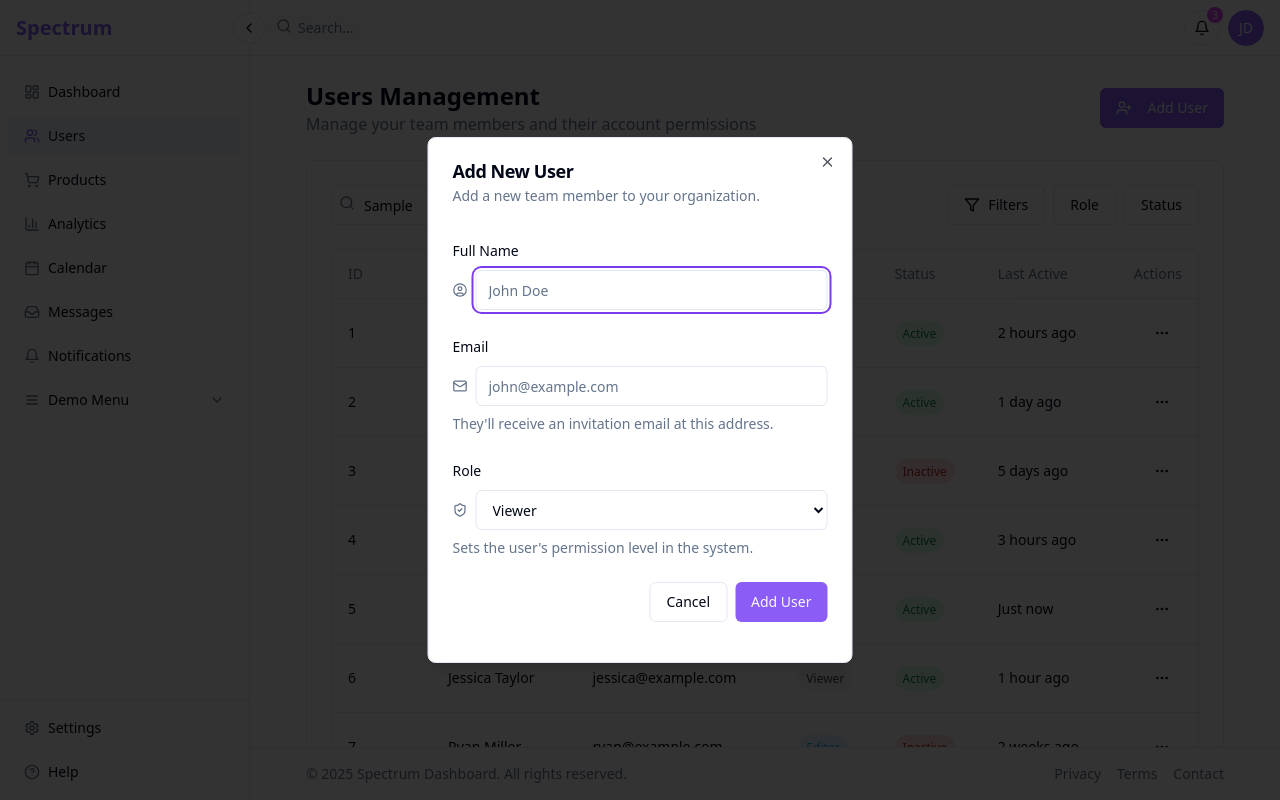
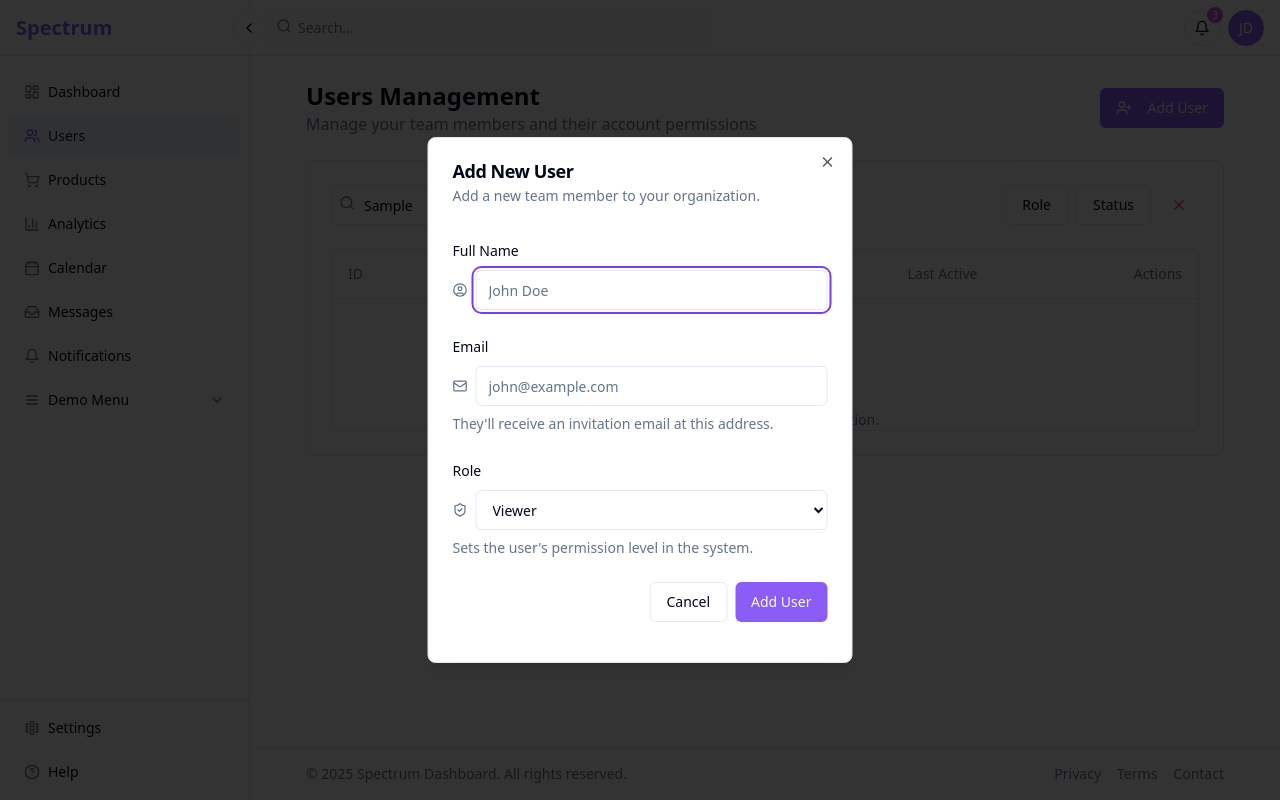
Before and after one commit to worksbucket/radiant-dash-sparkle-ui, a React (Vite) app: page /users in a window 1280 px wide. Both pictures are taken after typing "Sample" into the empty fields and a click on the button "Add User". Built offline with nearby package versions, Linux system fonts and the light colour scheme.

Commit message:
feat: Add user table filters
Adds filtering functionality to the user table.

```diff
--- a/src/pages/Users.tsx
+++ b/src/pages/Users.tsx
@@ -1,5 +1,5 @@
 
-import React, { useState } from 'react';
+import React, { useState, useEffect } from 'react';
 import DashboardLayout from '@/components/dashboard/DashboardLayout';
 import {
   Table,
@@ -17,7 +17,9 @@ import {
   MoreHorizontal,
   Mail,
   ShieldCheck,
-  CircleUser
+  CircleUser,
+  X,
+  Check
 } from 'lucide-react';
 import { Button } from "@/components/ui/button";
 import { Input } from "@/components/ui/input";
@@ -39,10 +41,23 @@ import {
   FormLabel,
   FormMessage,
 } from "@/components/ui/form";
+import {
+  Popover,
+  PopoverContent,
+  PopoverTrigger,
+} from "@/components/ui/popover";
+import { Checkbox } from "@/components/ui/checkbox";
 import { useForm } from "react-hook-form";
 import { z } from "zod";
 import { zodResolver } from "@hookform/resolvers/zod";
 import { useToast } from "@/hooks/use-toast";
+import {
+  DropdownMenu,
+  DropdownMenuContent,
+  DropdownMenuItem,
+  DropdownMenuTrigger,
+  DropdownMenuSeparator
+} from "@/components/ui/dropdown-menu";
 
 // Sample user data
 const users = [
@@ -69,6 +84,10 @@ type FormValues = z.infer<typeof formSchema>;
 
 const Users = () => {
   const [open, setOpen] = useState(false);
+  const [searchQuery, setSearchQuery] = useState('');
+  const [filteredUsers, setFilteredUsers] = useState(users);
+  const [roleFilters, setRoleFilters] = useState<string[]>([]);
+  const [statusFilters, setStatusFilters] = useState<string[]>([]);
   const { toast } = useToast();
 
   const form = useForm<FormValues>({
@@ -79,6 +98,32 @@ const Users = () => {
       role: "Viewer",
     },
   });
+
+  // Apply filters when dependencies change
+  useEffect(() => {
+    let result = users;
+
+    // Apply search filter
+    if (searchQuery) {
+      const query = searchQuery.toLowerCase();
+      result = result.filter(user =>
+        user.name.toLowerCase().includes(query) ||
+        user.email.toLowerCase().includes(query)
+      );
+    }
+
+    // Apply role filters
+    if (roleFilters.length > 0) {
+      result = result.filter(user => roleFilters.includes(user.role));
+    }
+
+    // Apply status filters
+    if (statusFilters.length > 0) {
+      result = result.filter(user => statusFilters.includes(user.status));
+    }
+
+    setFilteredUsers(result);
+  }, [searchQuery, roleFilters, statusFilters]);
 
   const onSubmit = (data: FormValues) => {
     // In a real app, this would send the data to an API
@@ -93,6 +138,28 @@ const Users = () => {
     // Reset form and close dialog
     form.reset();
     setOpen(false);
+  };
+
+  const handleRoleFilterChange = (role: string) => {
+    setRoleFilters(prev =>
+      prev.includes(role)
+        ? prev.filter(r => r !== role)
+        : [...prev, role]
+    );
+  };
+
+  const handleStatusFilterChange = (status: string) => {
+    setStatusFilters(prev =>
+      prev.includes(status)
+        ? prev.filter(s => s !== status)
+        : [...prev, status]
+    );
+  };
+
+  const clearFilters = () => {
+    setSearchQuery('');
+    setRoleFilters([]);
+    setStatusFilters([]);
   };
 
   return (
@@ -195,17 +262,116 @@ const Users = () => {
 
       <div className="bg-white rounded-lg border p-6 mb-6">
         <div className="flex flex-col md:flex-row gap-4 items-center justify-between mb-6">
+          {/* Search input */}
           <div className="relative w-full md:w-80">
             <Search className="absolute left-2 top-2.5 h-4 w-4 text-muted-foreground" />
-            <Input placeholder="Search users..." className="pl-8" />
+            <Input
+              placeholder="Search users..."
+              className="pl-8"
+              value={searchQuery}
+              onChange={(e) => setSearchQuery(e.target.value)}
+            />
+            {searchQuery && (
+              <button
+                className="absolute right-2 top-2.5"
+                onClick={() => setSearchQuery('')}
+              >
+                <X className="h-4 w-4 text-muted-foreground hover:text-gray-900" />
+              </button>
+            )}
           </div>
+
+          {/* Filter controls */}
           <div className="flex gap-2 w-full md:w-auto">
-            <Button variant="outline" className="flex items-center gap-2">
-              <Filter className="h-4 w-4" />
-              Filters
+            {/* Role Filter */}
+            <Popover>
+              <PopoverTrigger asChild>
+                <Button
+                  variant="outline"
+                  className={`flex items-center gap-2 ${roleFilters.length > 0 ? 'bg-dashboard-purple/10 border-dashboard-purple/20 text-dashboard-purple' : ''}`}
+                >
+                  Role
+                  {roleFilters.length > 0 && (
+                    <span className="flex h-5 w-5 items-center justify-center rounded-full bg-dashboard-purple text-[10px] font-medium text-white">
+                      {roleFilters.length}
+                    </span>
+                  )}
                 </Button>
-            <Button variant="outline">Role</Button>
-            <Button variant="outline">Status</Button>
+              </PopoverTrigger>
+              <PopoverContent className="w-56 p-3">
+                <div className="space-y-3">
+                  <div className="text-sm font-medium">Filter by role</div>
+                  <div className="flex flex-col gap-2">
+                    {['Admin', 'Editor', 'Viewer'].map((role) => (
+                      <div key={role} className="flex items-center space-x-2">
+                        <Checkbox
+                          id={`role-${role}`}
+                          checked={roleFilters.includes(role)}
+                          onCheckedChange={() => handleRoleFilterChange(role)}
+                        />
+                        <label
+                          htmlFor={`role-${role}`}
+                          className="text-sm font-medium leading-none peer-disabled:cursor-not-allowed peer-disabled:opacity-70"
+                        >
+                          {role}
+                        </label>
+                      </div>
+                    ))}
+                  </div>
+                </div>
+              </PopoverContent>
+            </Popover>
+
+            {/* Status Filter */}
+            <Popover>
+              <PopoverTrigger asChild>
+                <Button
+                  variant="outline"
+                  className={`flex items-center gap-2 ${statusFilters.length > 0 ? 'bg-dashboard-purple/10 border-dashboard-purple/20 text-dashboard-purple' : ''}`}
+                >
+                  Status
+                  {statusFilters.length > 0 && (
+                    <span className="flex h-5 w-5 items-center justify-center rounded-full bg-dashboard-purple text-[10px] font-medium text-white">
+                      {statusFilters.length}
+                    </span>
+                  )}
+                </Button>
+              </PopoverTrigger>
+              <PopoverContent className="w-56 p-3">
+                <div className="space-y-3">
+                  <div className="text-sm font-medium">Filter by status</div>
+                  <div className="flex flex-col gap-2">
+                    {['Active', 'Inactive'].map((status) => (
+                      <div key={status} className="flex items-center space-x-2">
+                        <Checkbox
+                          id={`status-${status}`}
+                          checked={statusFilters.includes(status)}
+                          onCheckedChange={() => handleStatusFilterChange(status)}
+                        />
+                        <label
+                          htmlFor={`status-${status}`}
+                          className="text-sm font-medium leading-none peer-disabled:cursor-not-allowed peer-disabled:opacity-70"
+                        >
+                          {status}
+                        </label>
+                      </div>
+                    ))}
+                  </div>
+                </div>
+              </PopoverContent>
+            </Popover>
+
+            {/* Clear filters */}
+            {(searchQuery || roleFilters.length > 0 || statusFilters.length > 0) && (
+              <Button
+                variant="ghost"
+                size="icon"
+                onClick={clearFilters}
+                className="text-red-500 hover:text-red-700"
+              >
+                <X className="h-4 w-4" />
+              </Button>
+            )}
           </div>
         </div>
 
@@ -224,7 +390,8 @@ const Users = () => {
               </TableRow>
             </TableHeader>
             <TableBody>
-              {users.map((user) => (
+              {filteredUsers.length > 0 ? (
+                filteredUsers.map((user) => (
                   <TableRow key={user.id}>
                     <TableCell className="font-medium">{user.id}</TableCell>
                     <TableCell>{user.name}</TableCell>
@@ -251,12 +418,35 @@ const Users = () => {
                     </TableCell>
                     <TableCell>{user.lastActive}</TableCell>
                     <TableCell className="text-right">
+                      <DropdownMenu>
+                        <DropdownMenuTrigger asChild>
                           <Button variant="ghost" size="sm">
                             <MoreHorizontal className="h-4 w-4" />
                           </Button>
+                        </DropdownMenuTrigger>
+                        <DropdownMenuContent align="end">
+                          <DropdownMenuItem>
+                            <Check className="mr-2 h-4 w-4" /> View Details
+                          </DropdownMenuItem>
+                          <DropdownMenuItem>
+                            <Mail className="mr-2 h-4 w-4" /> Send Email
+                          </DropdownMenuItem>
+                          <DropdownMenuSeparator />
+                          <DropdownMenuItem className="text-red-600">
+                            <X className="mr-2 h-4 w-4" /> Delete User
+                          </DropdownMenuItem>
+                        </DropdownMenuContent>
+                      </DropdownMenu>
                     </TableCell>
                   </TableRow>
-              ))}
+                ))
+              ) : (
+                <TableRow>
+                  <TableCell colSpan={7} className="h-24 text-center">
+                    No users found
+                  </TableCell>
+                </TableRow>
+              )}
             </TableBody>
           </Table>
         </div>
```
Lines whose indentation alone changed are shown as unchanged.
